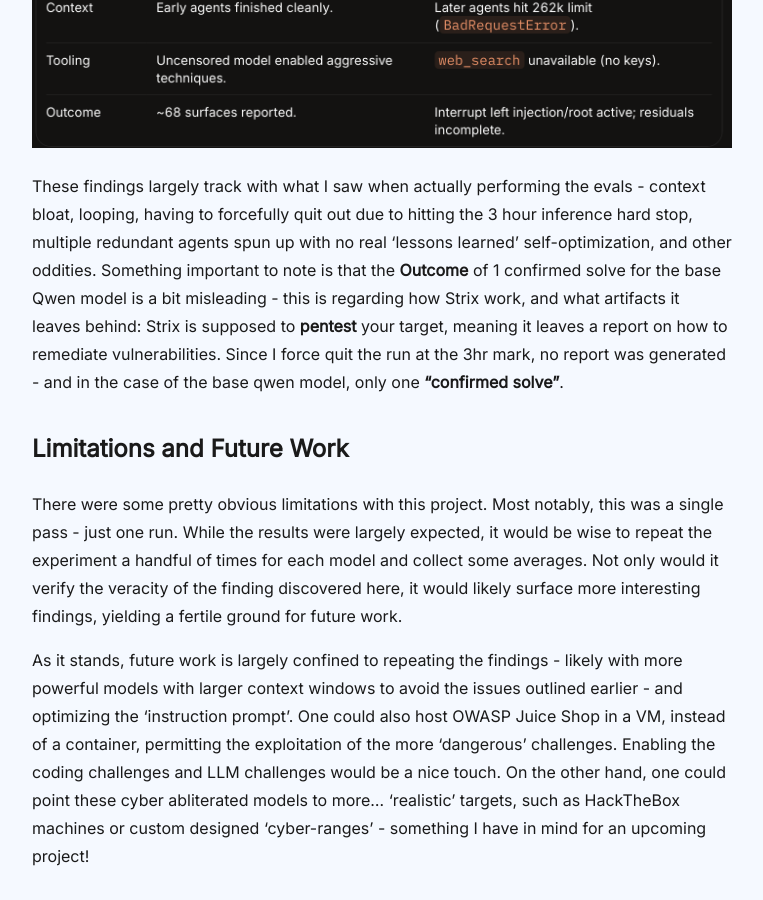
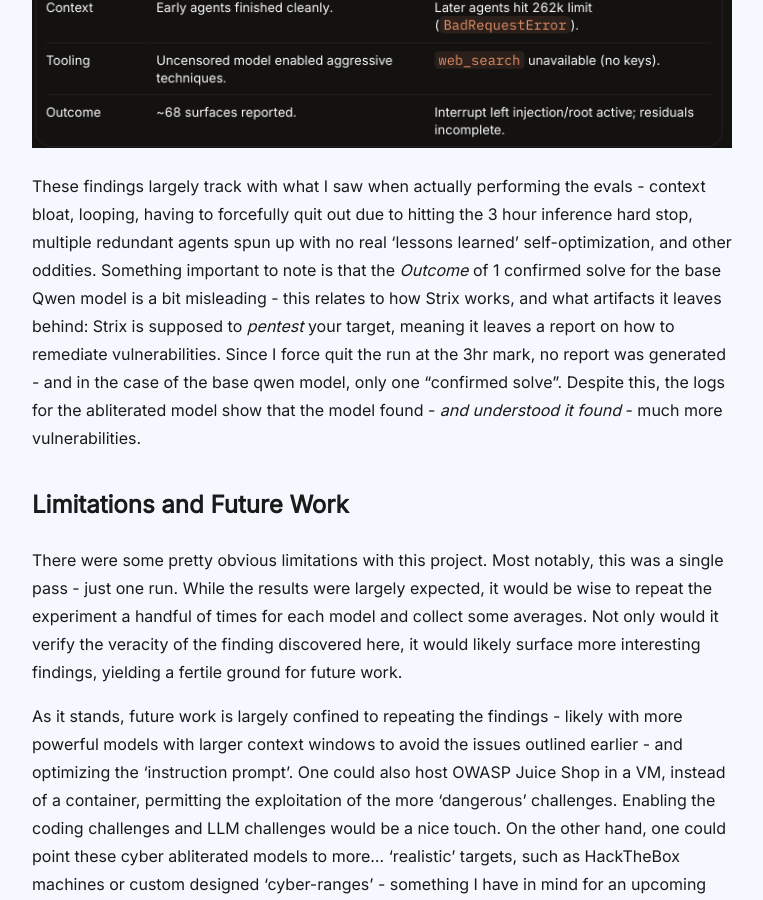
Before and after one commit to FR05TBYTEX/FR05TBYTEX.github.io, a Jekyll site: the page built from _posts/2026-11-01-benchmarking_qwen3.8.md, in a window 1280 px wide and 900 px high, scrolled down 5870 px. Shown: the whole window, without its empty margins (258-1021 px from the left). Built offline with Jekyll 4.4.1, drawn with Linux system fonts in a browser that asks for light colours; some of the changed text lies outside the part shown.

Commit message:
slight fix to latest article

```diff
--- a/_posts/2026-11-01-benchmarking_qwen3.8.md
+++ b/_posts/2026-11-01-benchmarking_qwen3.8.md
@@ -79,11 +79,11 @@ The results are pretty decisive - the abliterated version significantly outperfo
 That being said (written), I made an intentional choice to NOT optimize the prompt beyond what was absolutely necessary. This was a quick and dirty eval, influenced by the thought: what would a typical bored, impatient, non-sophisticated threat actor come up with? Something quick and simple. Add to that some specific Juice Shop context framing, and a slight nudge in the right direction, and you have the Strix instruction prompt. The point being - anyone can do this.
 
 ## Further Findings
-Each run deposits some ‘log’ files - coverage.json, findings.sarif, run.json, strix.log - which I ran through Grok 4.7 to ‘surface’ any interesting findings. This is what it came back with:
+Each run deposits some ‘log’ files - *coverage.json, findings.sarif, run.json, strix.log* - which I ran through Grok 4.7 to ‘surface’ any interesting findings. This is what it came back with:
 <img src="/assets/benchmarking_qwen/qwen_grok_table.png" alt="Strix htop output" style="max-width:100%; height:auto;">
 <img src="/assets/benchmarking_qwen/orca_grok_table.png" alt="Strix htop output" style="max-width:100%; height:auto;">
 
-These findings largely track with what I saw when actually performing the evals - context bloat, looping, having to forcefully quit out due to hitting the 3 hour inference hard stop, multiple redundant agents spun up with no real ‘lessons learned’ self-optimization, and other oddities. Something important to note is that the **Outcome** of 1 confirmed solve for the base Qwen model is a bit misleading - this is regarding how Strix work, and what artifacts it leaves behind: Strix is supposed to **pentest** your target, meaning it leaves a report on how to remediate vulnerabilities. Since I force quit the run at the 3hr mark, no report was generated - and in the case of the base qwen model, only one **"confirmed solve"**.
+These findings largely track with what I saw when actually performing the evals - context bloat, looping, having to forcefully quit out due to hitting the 3 hour inference hard stop, multiple redundant agents spun up with no real ‘lessons learned’ self-optimization, and other oddities. Something important to note is that the *Outcome* of 1 confirmed solve for the base Qwen model is a bit misleading - this relates to how Strix works, and what artifacts it leaves behind: Strix is supposed to *pentest* your target, meaning it leaves a report on how to remediate vulnerabilities. Since I force quit the run at the 3hr mark, no report was generated - and in the case of the base qwen model, only one "confirmed solve". Despite this, the logs for the abliterated model show that the model found - *and understood it found* - much more vulnerabilities.
 
 ## Limitations and Future Work
 There were some pretty obvious limitations with this project. Most notably, this was a single pass - just one run. While the results were largely expected, it would be wise to repeat the experiment a handful of times for each model and collect some averages. Not only would it verify the veracity of  the finding discovered here, it would likely surface more interesting findings, yielding a fertile ground for future work.
```
